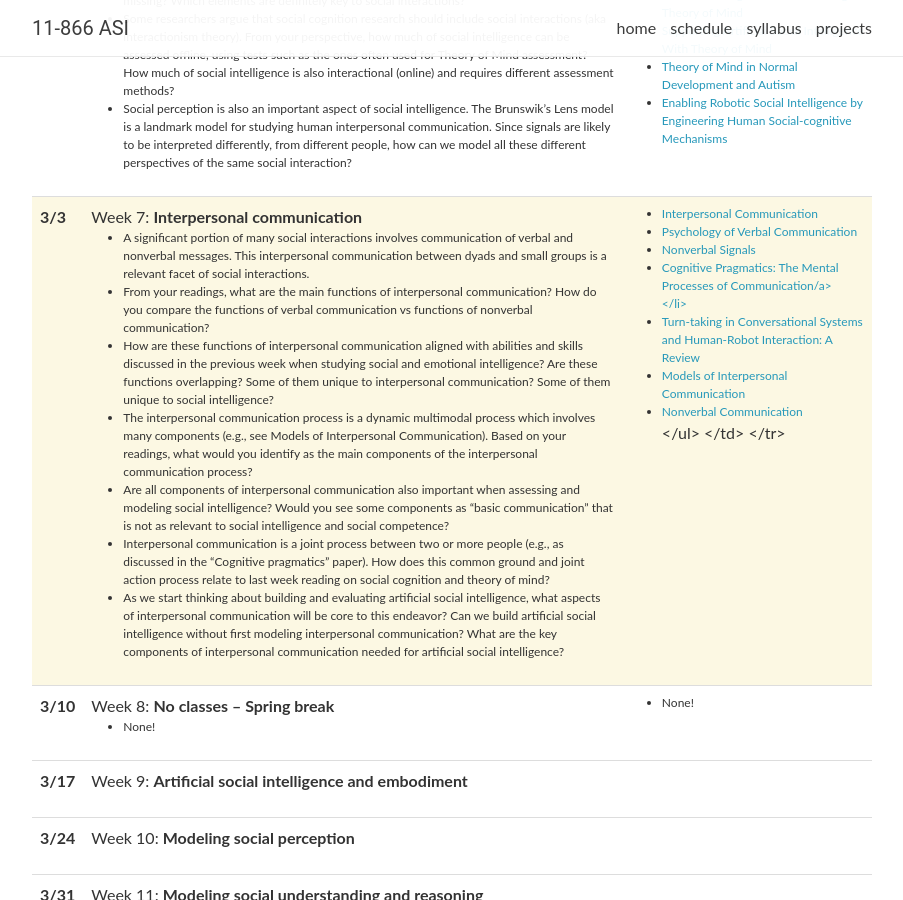
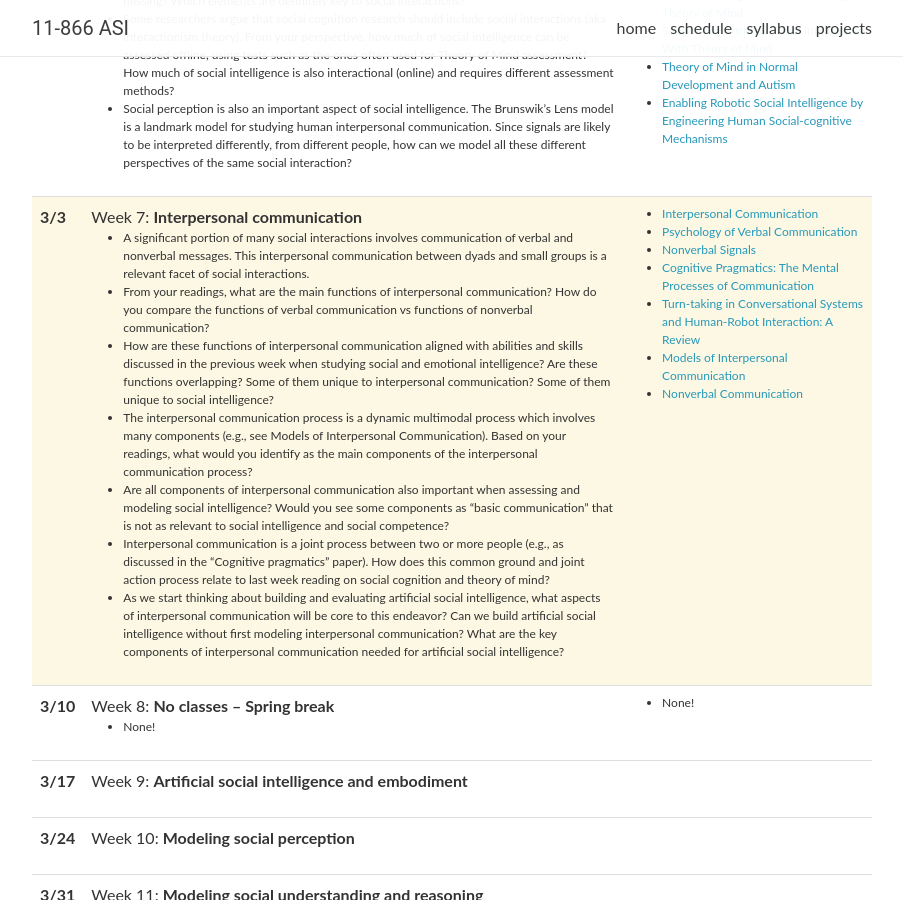
Before and after one commit to CMU-MultiComp-Lab/asi-course, a Jekyll site: the page built from spring2023/_pages/schedule.md, in a window 1280 px wide and 900 px high, scrolled down 2235 px. Shown: the whole window, without its empty margins (188-1091 px from the left). Built offline with Jekyll 4.4.1, drawn with Linux system fonts in a browser that asks for light colours; nearby versions of some CDN libraries; comment, search, counter and statistics services are not loaded.

```diff
--- a/_data/lectures_2023.yml
+++ b/_data/lectures_2023.yml
@@ -114,7 +114,7 @@
     - <a href="https://www.taylorfrancis.com/chapters/edit/10.4324/9780203710753-24/interpersonal-communication-charles-berger-michael-roloff">Interpersonal Communication</a> <br/>
     - <a href="http://www.columbia.edu/~rmk7/PDF/IESBS.pdf">Psychology of Verbal Communication</a> <br/>
     - <a href="https://books.google.com/books?id=ZNF1AwAAQBAJ&lpg=PR3-IA110&ots=roie60skrG&dq=info%3AC8G-WQ1vp5sJ%3Ascholar.google.com&lr&pg=PR3-IA110#v=onepage&q&f=false">Nonverbal Signals</a> <br/>
-    - <a href="https://www.degruyter.com/document/doi/10.1515/iprg.2011.020/html">Cognitive Pragmatics&#58; The Mental Processes of Communication/a> <br/>
+    - <a href="https://www.degruyter.com/document/doi/10.1515/iprg.2011.020/html">Cognitive Pragmatics&#58; The Mental Processes of Communication</a> <br/>
     - <a href="https://www.sciencedirect.com/science/article/pii/S088523082030111X">Turn-taking in Conversational Systems and Human-Robot Interaction&#58; A Review</a> <br/>
     - <a href="https://socialsci.libretexts.org/Bookshelves/Communication/Interpersonal_Communication/Book%3A_Interpersonal_Communication_-_A_Mindful_Approach_to_Relationships_(Wrench_et_al.)/02%3A_Overview_of_Interpersonal_Communication/2.04%3A_Models_of_Interpersonal_Communication">Models of Interpersonal Communication</a> <br/>
     - <a href="https://www.taylorfrancis.com/chapters/edit/10.4324/9780203710753-28/nonverbal-communication-amy-ebesu-hubbard-judee-burgoon">Nonverbal Communication</a> <br/>
```
